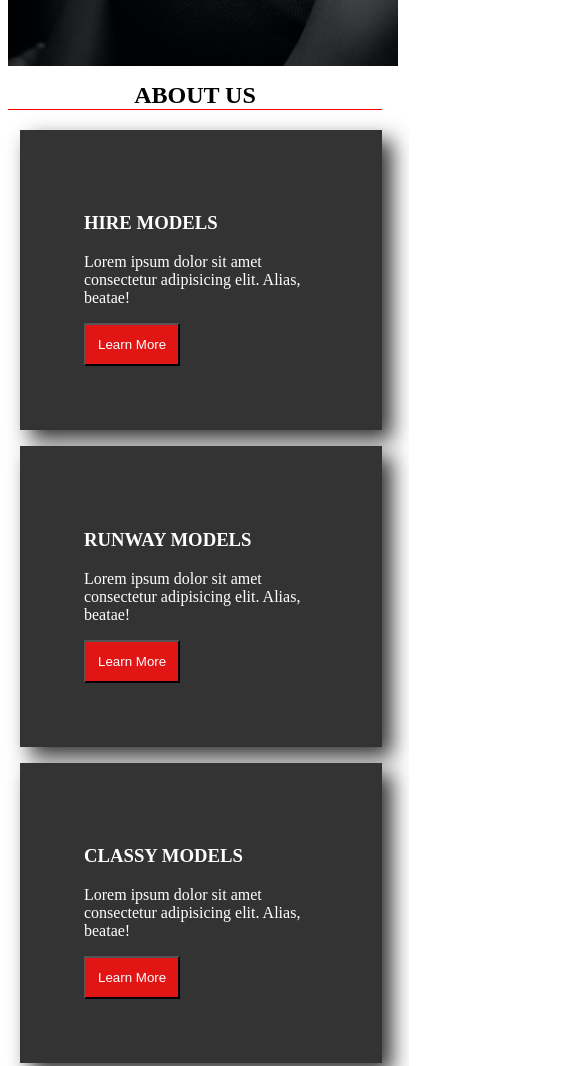
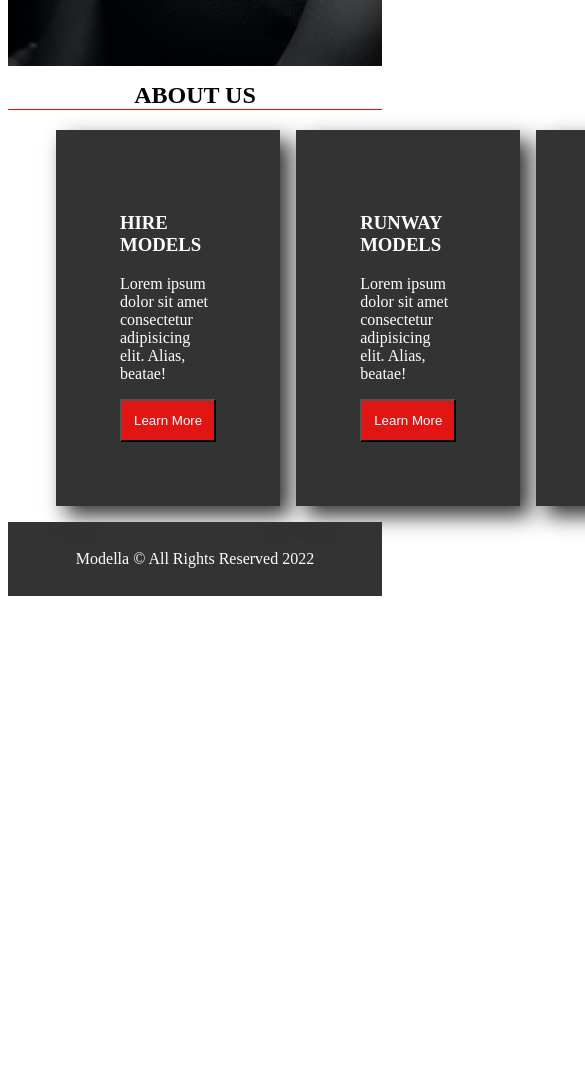
Before and after one commit to naza-code/Modella, a plain HTML site: page index.html in a window 390 px wide. Shown: the part 880-1946 px from the top of the page, 585 px wide, since content can reach past the window. After the commit the page ends 1484 px from the top, so only its background shows below. Drawn offline with Linux system fonts and the light colour scheme.

Commit message:
Fifth commit

```diff
--- a/mobile.scss
+++ b/mobile.scss
@@ -1,7 +1,7 @@
-#sectionone{
-  grid-template-columns: 1fr;
-  margin-left: 0.75rem;
-}
+// #sectionone{
+//   grid-template-columns: 1fr;
+//   margin-left: 0.75rem;
+// }
 
 .card{
   margin-left: 0.75rem;
--- a/style.scss
+++ b/style.scss
@@ -2,7 +2,7 @@
 
   background: url('./IMG/deji-akinyele-ARm28szwP0o-unsplash.jpg') no-repeat center center/cover;
   height: 100vh;
-  width: 100vw;
+  // width: 100vw;
   // text-align: center;
     #mainheader{
       text-align: center;
```
Also changed, not shown: mobile.css, style.css, 2 other files.
